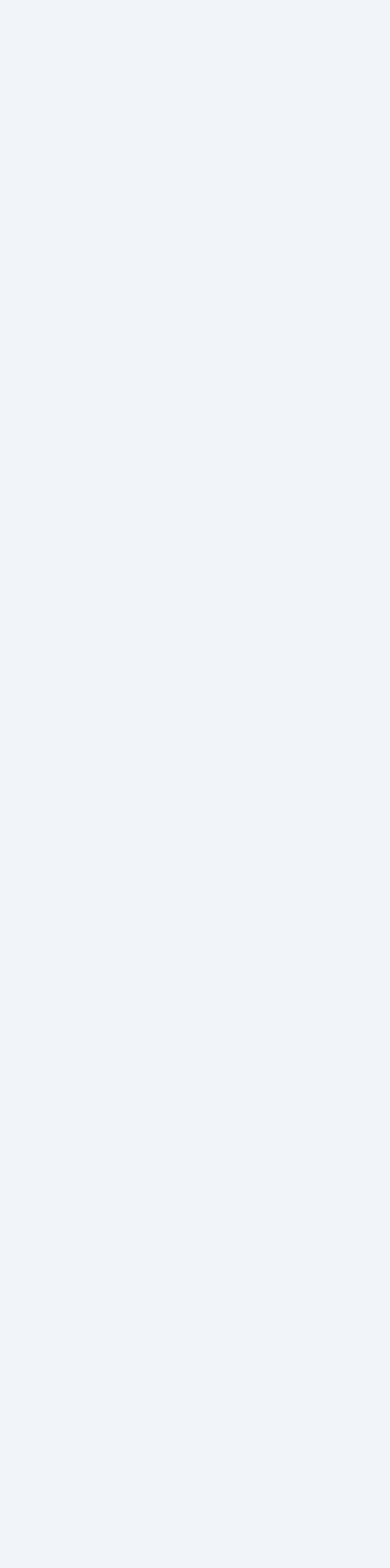
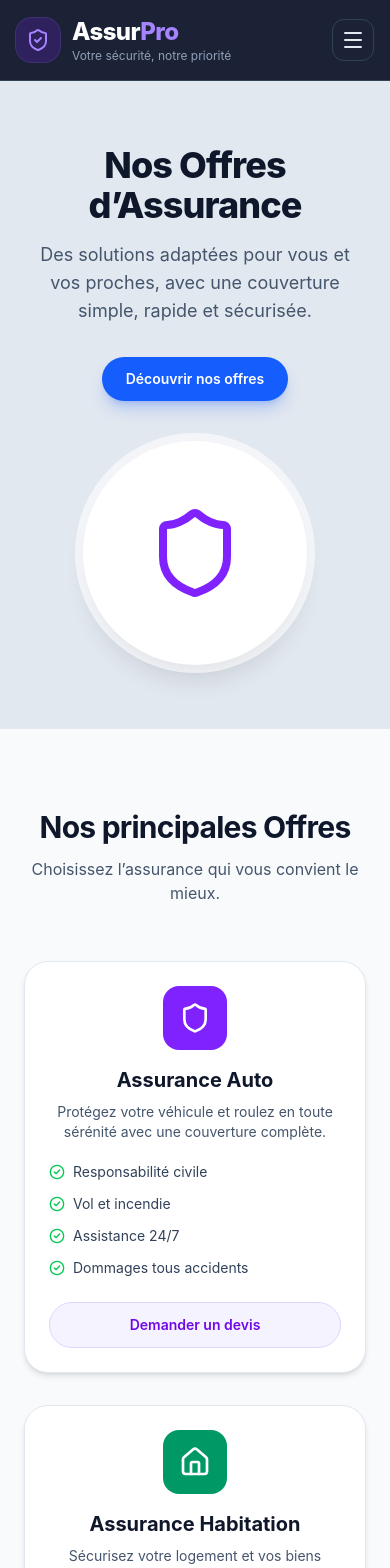
Before and after one commit to mohamed-zenbout-dev/assurance_pro, a React app in the folder frontend/: page /offers in a window 390 px wide. Before the commit this address had no page. Shown: the top 1568 px of the page. Before the commit the page ends 844 px from the top, so only its background shows below. Built offline with nearby package versions, Linux system fonts and the light colour scheme; the HTML template or start-up script is replaced by a standard one.

Commit message:
feat(public): ajout de la page offres responsive avec composants réutilisables OfferPricingCard et OfferFeature

```diff
--- a/frontend/src/App.jsx
+++ b/frontend/src/App.jsx
@@ -1,5 +1,6 @@
 import { BrowserRouter, Routes, Route } from 'react-router-dom';
 import Home from './pages/Home';
+import Offers from './pages/Offers';
 import Login from './pages/Login';
 import Register from "./pages/Register";
 import DashboardClient from './pages/DashboardClient';
@@ -19,6 +20,7 @@ function App() {
     <BrowserRouter>
       <Routes>
         <Route path="/" element={<Home />} />
+        <Route path="/offers" element={<Offers />} />
         <Route path="/login" element={<Login />} />
         <Route path="/register" element={<Register />}/>
 
--- /dev/null
+++ b/frontend/src/components/OfferFeature.jsx
@@ -0,0 +1,16 @@
+function OfferFeature({ icon: Icon, title, description }) {
+  return (
+    <div className="flex items-start gap-4 rounded-2xl border border-slate-200 bg-white p-5 shadow-sm">
+      <div className="rounded-xl bg-violet-100 p-3 text-violet-600">
+        <Icon className="h-6 w-6" />
+      </div>
+
+      <div>
+        <h3 className="font-semibold text-slate-900">{title}</h3>
+        <p className="mt-1 text-sm text-slate-600">{description}</p>
+      </div>
+    </div>
+  );
+}
+
+export default OfferFeature;
--- /dev/null
+++ b/frontend/src/components/OfferPricingCard.jsx
@@ -0,0 +1,38 @@
+import { Link } from 'react-router-dom';
+import { CircleCheck } from 'lucide-react';
+
+function OfferPricingCard({ title, description, icon: Icon, features, color }) {
+  return (
+    <div className="rounded-3xl border border-slate-200 bg-white p-6 shadow-md transition hover:-translate-y-2 hover:shadow-xl">
+      <div className={`mx-auto flex h-16 w-16 items-center justify-center rounded-2xl ${color}`} >
+        <Icon className="h-8 w-8 text-white" />
+      </div>
+
+      <h3 className="mt-4 text-center text-xl font-bold text-slate-900">
+        {title}
+      </h3>
+
+      <p className="mt-2 text-center text-sm text-slate-600">
+        {description}
+      </p>
+
+      <ul className="mt-5 space-y-3">
+        {features.map((feature) => (
+          <li key={feature} className="flex items-start gap-2 text-sm text-slate-700">
+            <CircleCheck className="mt-0.5 h-4 w-4 text-green-500" />
+            <span>{feature}</span>
+          </li>
+        ))}
+      </ul>
+
+      <Link
+        to="/register"
+        className="mt-6 inline-flex w-full items-center justify-center rounded-full border border-violet-200 bg-violet-50 px-4 py-3 text-sm font-semibold text-violet-700 transition hover:border-violet-300 hover:bg-violet-100"
+      >
+        Demander un devis
+      </Link>
+    </div>
+  );
+}
+
+export default OfferPricingCard;
--- /dev/null
+++ b/frontend/src/pages/Offers.jsx
@@ -0,0 +1,177 @@
+import { Shield, Home, HeartPulse, Clock3, FileText, Headphones, Star } from 'lucide-react';
+import { Link } from 'react-router-dom';
+
+import Navbar from '../components/Navbar';
+import Footer from '../components/Footer';
+import OfferPricingCard from '../components/OfferPricingCard';
+import OfferFeature from '../components/OfferFeature';
+
+const offers = [
+  {
+    title: 'Assurance Auto',
+    description:
+      'Protégez votre véhicule et roulez en toute sérénité avec une couverture complète.',
+    icon: Shield,
+    color: 'bg-violet-600',
+    features: [
+      'Responsabilité civile',
+      'Vol et incendie',
+      'Assistance 24/7',
+      'Dommages tous accidents',
+    ],
+  },
+  {
+    title: 'Assurance Habitation',
+    description:
+      'Sécurisez votre logement et vos biens contre les imprévus du quotidien.',
+    icon: Home,
+    color: 'bg-emerald-600',
+    features: [
+      'Incendie et explosion',
+      'Dégâts des eaux',
+      'Vol et vandalisme',
+      'Responsabilité civile',
+    ],
+  },
+  {
+    title: 'Assurance Santé',
+    description:
+      'Prenez soin de votre santé avec une couverture adaptée à toute la famille.',
+    icon: HeartPulse,
+    color: 'bg-red-500',
+    features: [
+      'Soins médicaux',
+      'Hospitalisation',
+      'Remboursement rapide',
+      'Médecine spécialisée',
+    ],
+  },
+];
+
+const advantages = [
+  {
+    title: 'Fiabilité',
+    description: 'Des garanties solides et sécurisées.',
+    icon: Shield,
+  },
+  {
+    title: 'Assistance 24/7',
+    description: 'Une équipe disponible à tout moment pour vous aider.',
+    icon: Headphones,
+  },
+  {
+    title: 'Devis en ligne',
+    description: 'Obtenez votre devis rapidement et facilement.',
+    icon: FileText,
+  },
+  {
+    title: 'Satisfaction client',
+    description: 'La confiance de nos clients est notre priorité.',
+    icon: Star,
+  },
+];
+
+function Offers() {
+  return (
+    <div className="min-h-screen bg-slate-50 text-slate-800">
+      <Navbar />
+
+      {/* HERO */}
+      <section className="bg-slate-200 px-6 py-16">
+        <div className="mx-auto flex max-w-7xl flex-col items-center gap-10 lg:flex-row lg:justify-between">
+          <div className="max-w-xl text-center lg:text-left">
+            <h1 className="text-4xl font-extrabold tracking-tight text-slate-900 sm:text-5xl">
+              Nos Offres d’Assurance
+            </h1>
+
+            <p className="mt-4 text-lg text-slate-600">
+              Des solutions adaptées pour vous et vos proches, avec une couverture simple, rapide et sécurisée.
+            </p>
+
+            <Link
+              to="/register"
+              className="mt-8 inline-flex items-center gap-2 rounded-full bg-blue-600 px-6 py-3 text-sm font-semibold text-white shadow-lg shadow-blue-600/25 transition hover:bg-blue-700"
+            >
+              Découvrir nos offres
+            </Link>
+          </div>
+
+          <div className="flex justify-center">
+            <div className="flex h-56 w-56 items-center justify-center rounded-full bg-white shadow-xl ring-8 ring-white/60">
+              <Shield className="h-24 w-24 text-violet-600" />
+            </div>
+          </div>
+        </div>
+      </section>
+
+      {/* OFFRES */}
+      <section className="px-6 py-20">
+        <div className="mx-auto max-w-7xl">
+          <div className="text-center">
+            <h2 className="text-3xl font-bold tracking-tight text-slate-900 sm:text-4xl">
+              Nos principales Offres
+            </h2>
+
+            <p className="mt-3 text-slate-600">
+              Choisissez l’assurance qui vous convient le mieux.
+            </p>
+          </div>
+
+          <div className="mt-14 grid gap-8 lg:grid-cols-3">
+            {offers.map((offer) => (
+              <OfferPricingCard key={offer.title} {...offer} />
+            ))}
+          </div>
+        </div>
+      </section>
+
+      {/* AVANTAGES */}
+      <section className="px-6 pb-20">
+        <div className="mx-auto max-w-6xl rounded-3xl border border-slate-200 bg-white p-6 shadow-lg">
+          <div className="grid gap-6 sm:grid-cols-2 xl:grid-cols-4">
+            {advantages.map((item) => (
+              <OfferFeature key={item.title} {...item} />
+            ))}
+          </div>
+        </div>
+      </section>
+
+      {/* CTA */}
+      <section className="bg-gradient-to-r from-violet-700 via-purple-600 to-fuchsia-600 px-6 py-16 text-white">
+        <div className="mx-auto flex max-w-7xl flex-col items-center gap-8 lg:flex-row lg:justify-between">
+          <div className="max-w-2xl text-center lg:text-left">
+            <h2 className="text-3xl font-bold sm:text-4xl">
+              Prêt à vous protéger ?
+            </h2>
+
+            <p className="mt-4 text-violet-100">
+              Créez votre compte et obtenez votre devis personnalisé en quelques clics.
+            </p>
+
+            <Link
+              to="/register"
+              className="mt-6 inline-flex items-center gap-2 rounded-full bg-white px-6 py-3 text-sm font-semibold text-violet-700 shadow-lg transition hover:bg-violet-50"
+            >
+              Créer un compte
+              <Clock3 className="h-4 w-4" />
+            </Link>
+          </div>
+
+          <div className="w-full max-w-xs overflow-hidden rounded-3xl border border-white/20 bg-white/10 shadow-xl backdrop-blur">
+            <div className="aspect-[4/3] bg-slate-300">
+              <img
+                src="https://images.unsplash.com/photo-1556740749-887f6717d7e4?auto=format&fit=crop&w=800&q=80"
+                alt="Conseiller assurance avec un client"
+                className="h-full w-full object-cover"
+              />
+            </div>
+          </div>
+        </div>
+      </section>
+
+      <Footer />
+    </div>
+  );
+}
+
+export default Offers;
```
